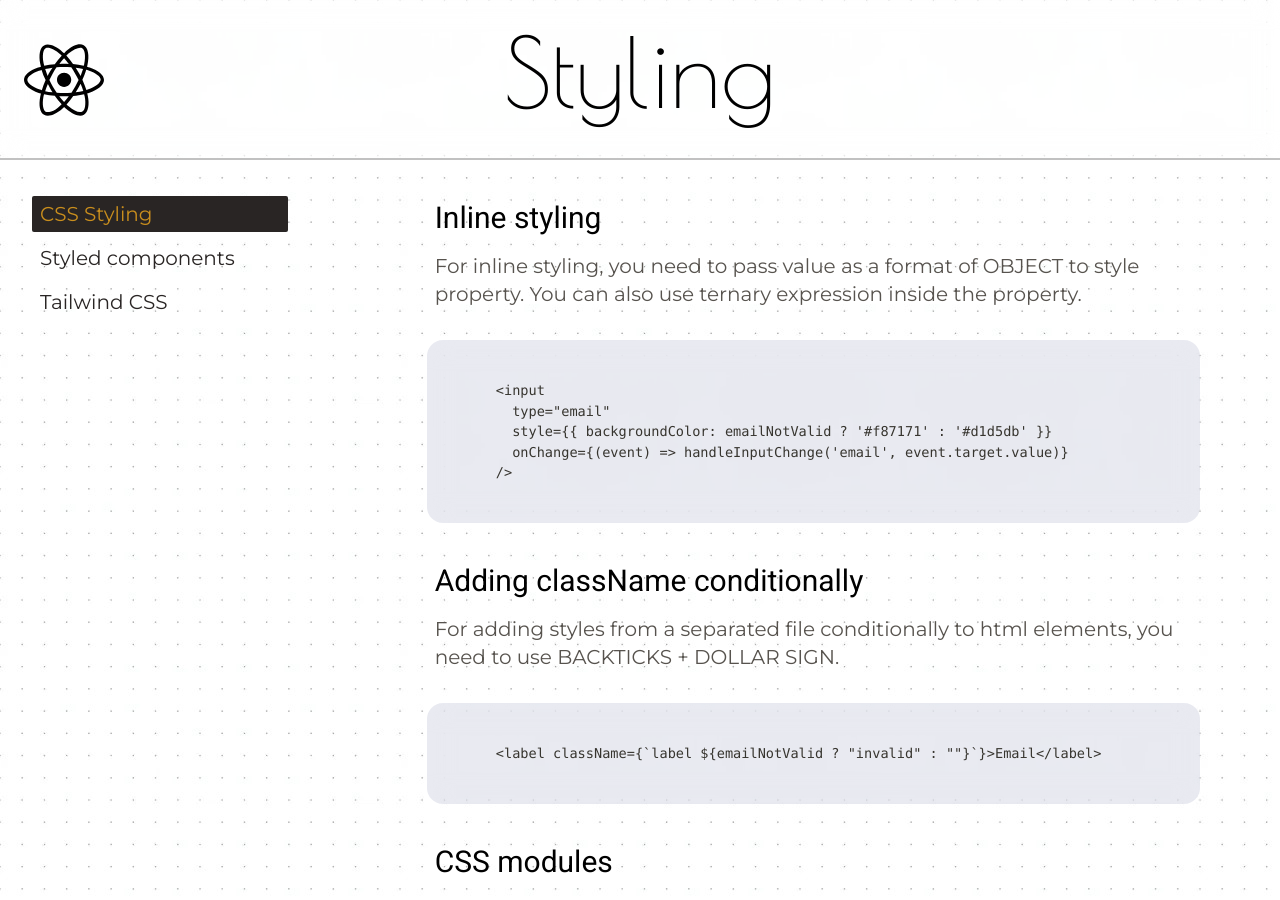
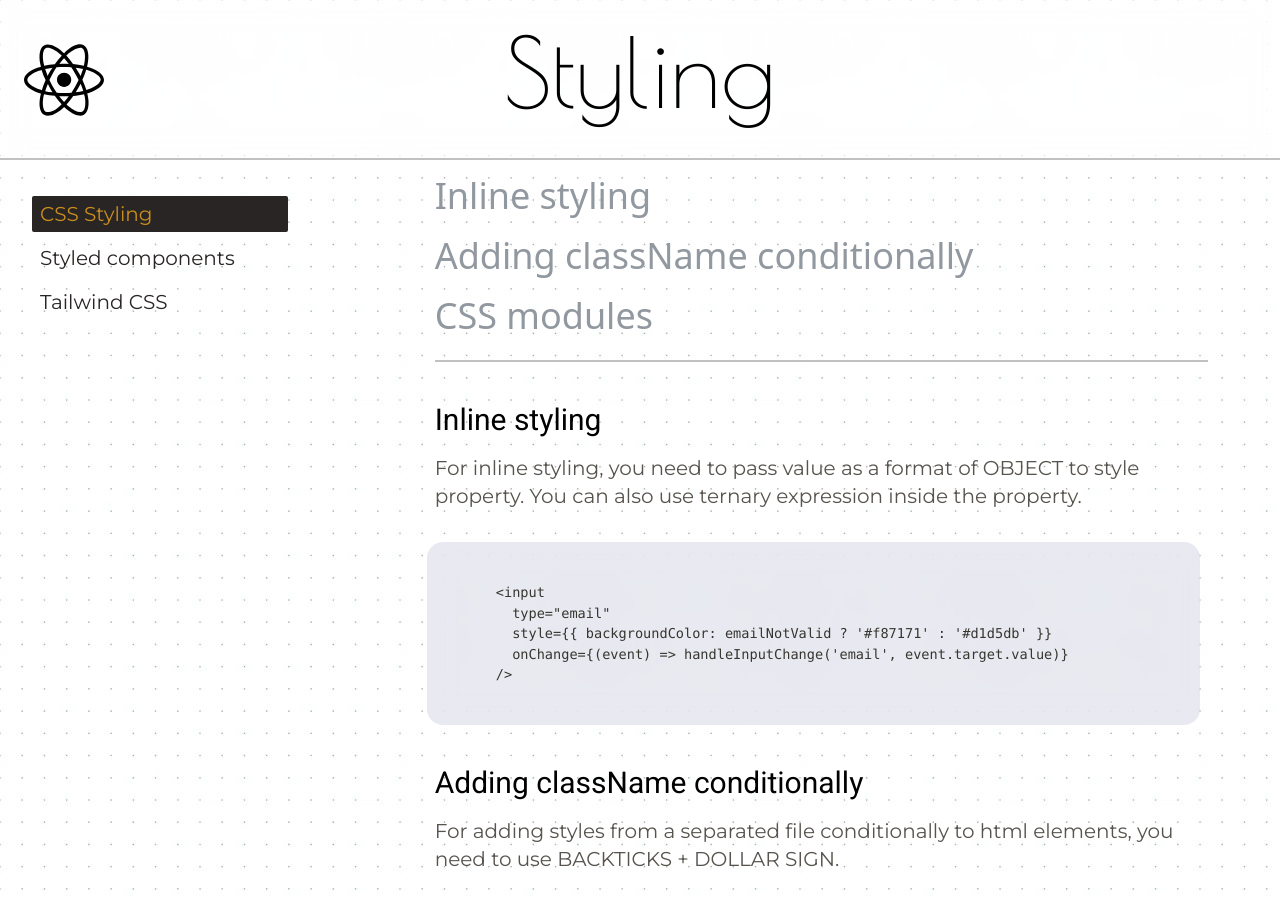
Before and after one commit to GentleHorse/ReactEssentials_v2, a React (Vite) app: page /styling in a window 1280 px wide. Shown: the top 900 px of the page. Built offline with nearby package versions, Linux system fonts and the light colour scheme; a web font is replaced by a local one.

Commit message:
Added the table of contents to the styling page

```diff
--- a/src/pages/Styling.jsx
+++ b/src/pages/Styling.jsx
@@ -4,6 +4,7 @@ import TopicWrapper from "../components/UI/TopicWrapper.jsx";
 import { STYLING_TOPICS_ARRAY } from "../topics-data.js";
 import Header from "../components/UI/Header.jsx";
 import PageTitle from "../components/UI/PageTitle.jsx";
+import TableOfContents from "../components/UI/TableOfContents.jsx";
 
 export default function StylingPage() {
   const [topicId, setTopicId] = useState("tp1");
@@ -35,9 +36,16 @@ export default function StylingPage() {
           />
         </div>
 
-        <ul className="col-span-2 max-w-[600px] lg:max-w-[1200px] mr-10 md:mr-12 lg:mr-20">
-          <TopicWrapper topics={STYLING_TOPICS_ARRAY[topicIndex].subTopics} />
-        </ul>
+        <div className="col-span-2 max-w-[600px] lg:max-w-[1200px] mr-10 md:mr-12 lg:mr-20">
+          <TableOfContents
+            topics={STYLING_TOPICS_ARRAY[topicIndex].subTopics}
+            textsPosition="left"
+          />
+
+          <ul>
+            <TopicWrapper topics={STYLING_TOPICS_ARRAY[topicIndex].subTopics} />
+          </ul>
+        </div>
       </section>
     </>
   );
```
